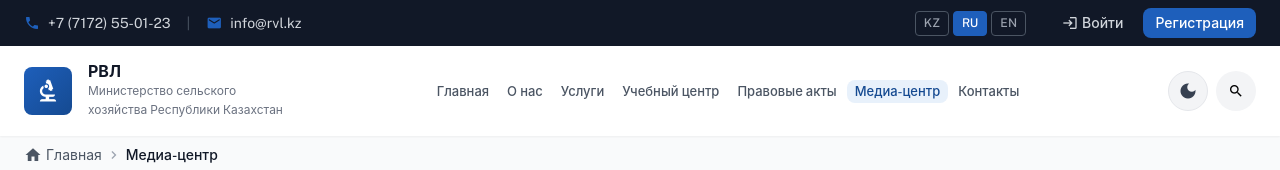
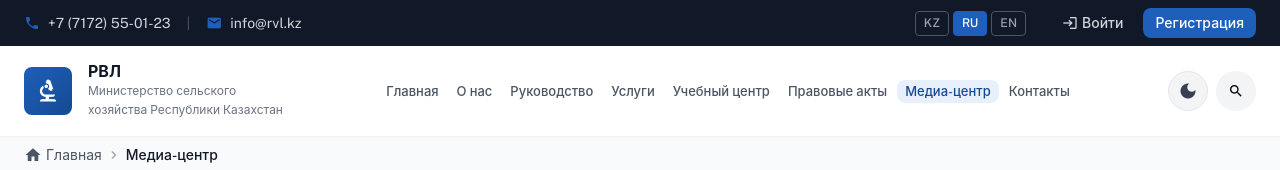
Before and after one commit to THORF1NN1/rvl-new, a React (Vite) app: page /media in a window 1280 px wide. Shown: the top 170 px of the page. Built offline with nearby package versions, Linux system fonts and the light colour scheme; no server answers.

Commit message:
feat: add leadership/team page

```diff
--- a/src/App.jsx
+++ b/src/App.jsx
@@ -11,6 +11,7 @@
 import AdminLayout from './components/AdminLayout';
 import Home from './pages/Home';
 import About from './pages/About';
+import Team from './pages/Team';
 import Services from './pages/Services';
 import TrainingCenter from './pages/TrainingCenter';
 import Contacts from './pages/Contacts';
@@ -65,6 +66,7 @@
           <Routes>
             <Route path="/" element={<Home />} />
             <Route path="/about" element={<About />} />
+            <Route path="/team" element={<Team />} />
             <Route path="/services" element={<Services />} />
             <Route path="/training" element={<TrainingCenter />} />
             <Route path="/contacts" element={<Contacts />} />
--- a/src/components/Header.jsx
+++ b/src/components/Header.jsx
@@ -18,6 +18,7 @@
   const navLinks = [
     { path: '/', key: 'nav.home' },
     { path: '/about', key: 'nav.about' },
+    { path: '/team', key: 'nav.team' },
     { path: '/services', key: 'nav.services' },
     { path: '/training', key: 'nav.training' },
     { path: '/legal', key: 'nav.legal' },
--- a/src/data/translations.js
+++ b/src/data/translations.js
@@ -4,6 +4,7 @@
     nav: {
         home: { kz: 'Басты бет', ru: 'Главная', en: 'Home' },
         about: { kz: 'Біз туралы', ru: 'О нас', en: 'About Us' },
+        team: { kz: 'Басшылық', ru: 'Руководство', en: 'Leadership' },
         services: { kz: 'Қызметтер', ru: 'Услуги', en: 'Services' },
         training: { kz: 'Оқу орталығы', ru: 'Учебный центр', en: 'Training Center' },
         legal: { kz: 'Құқықтық актілер', ru: 'Правовые акты', en: 'Legal Acts' },
```
